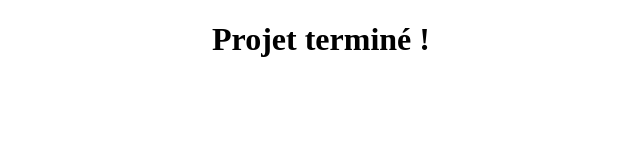
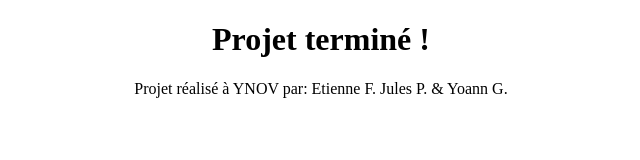
Before and after one commit to YoannGueguen/devops, a plain HTML site: page src/index.html in a window 1280 px wide. Shown: the whole page, without its empty margins (319-959 px from the left). Drawn offline with Linux system fonts and the light colour scheme.

Commit message:
Ajout des auteurs

```diff
--- a/src/index.html
+++ b/src/index.html
@@ -12,4 +12,5 @@
 </head>
 <body>
   <h1>Projet terminé !</h1>
+  <p>Projet réalisé à YNOV par: Etienne F. Jules P. & Yoann G.</p>
 </body>
```
